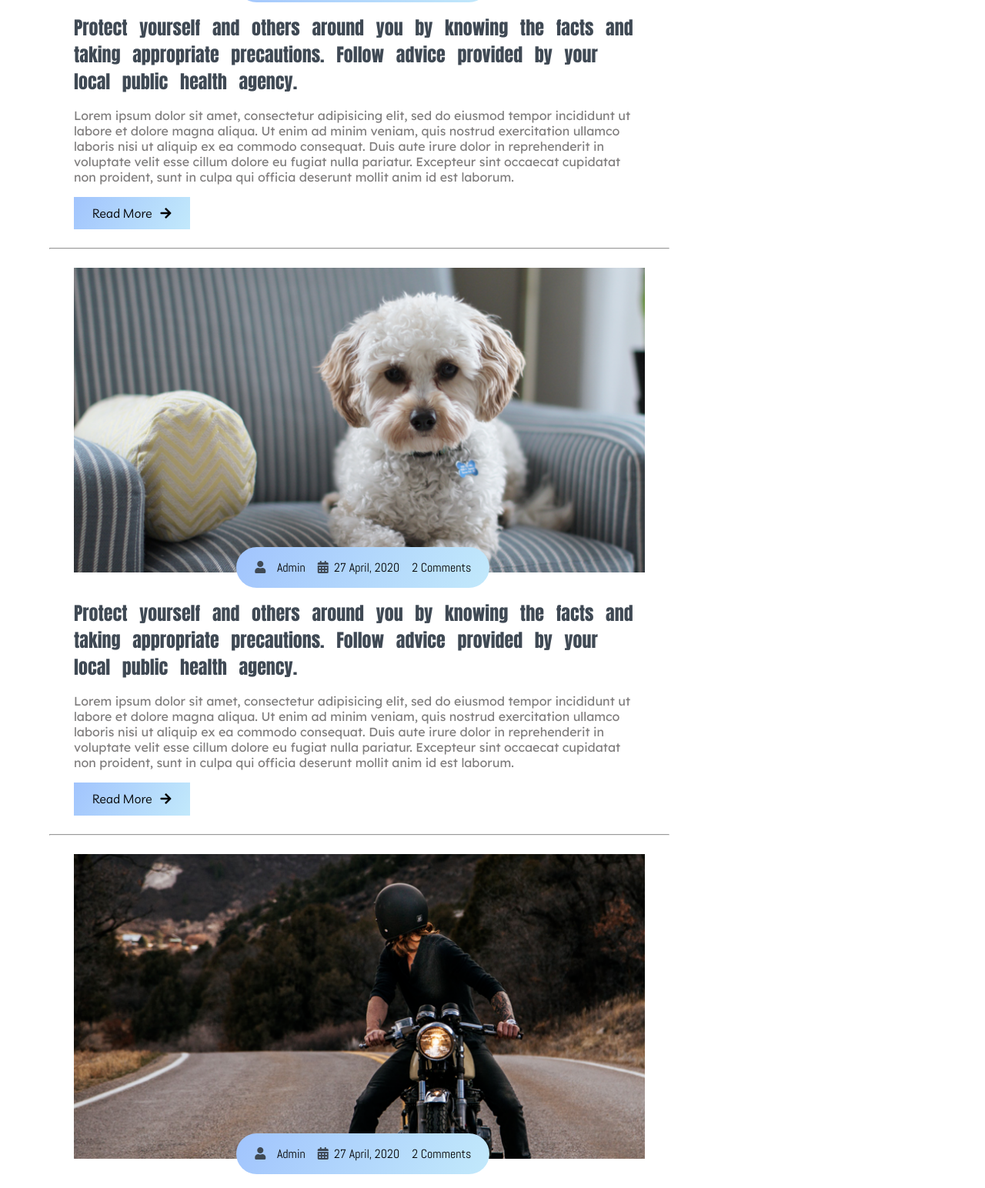
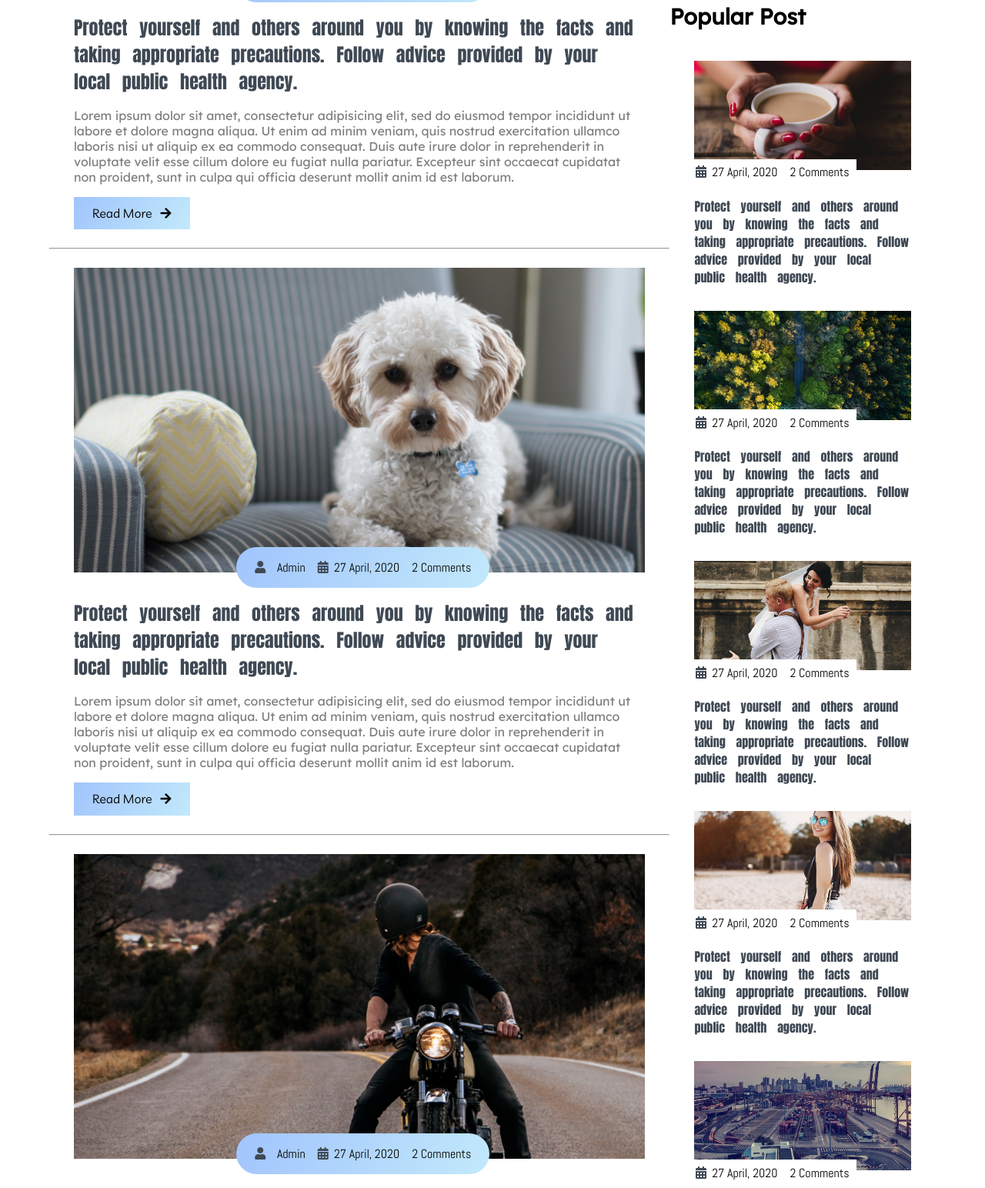
Before and after one commit to itskhanarif/Blog-Website, a plain HTML site: page index.html in a window 1280 px wide. Shown: the part 2189-3733 px from the top of the page at 77% size. Drawn offline with Linux system fonts and the light colour scheme.

Commit message:
popular post of side bar of main content completed

```diff
--- a/css/style.css
+++ b/css/style.css
@@ -311,6 +311,21 @@ p{
               color: black;
             }
             /* ************Catagory End*********** */
+            /* ***************Popular Post Start*************** */
+            .site-content .main-content-side-bar .popular-post{
+              margin-top: 8rem;
+            }
+            .site-content .main-content-side-bar .popular-post .post-info{
+              background: white!important;
+              padding: 0.4rem 0.1rem!important;
+              bottom: 0!important;
+              left: 1.5rem!important;
+              border-radius: 0!important;
+            }
+            .site-content .main-content-side-bar .popular-post .post-content .post-title a{
+              font-size: 1rem;
+            }
+            /* ***************Popular Post End*************** */
       /* *************Main Site Content Side Bar End************** */
 
 /* **********Main Site Section End********** */
--- a/index.html
+++ b/index.html
@@ -267,7 +267,84 @@
               </li>
             </ul>
           </div>
-
+          <div class="popular-post">
+            <h2>Popular Post</h2>
+            <div class="post-content">
+              <div class="post-image">
+                <div>
+                  <img src="./images/popular-post/m-blog-1.jpg" class="img" alt="popular-post-1">
+                </div>
+                <div class="post-info flex-row">
+                  <span><i class="fas fa-calendar-alt text-gray"></i>&nbsp;&nbsp;27 April, 2020</span>
+                  <span>2 Comments</span>
+                </div>
+              </div>
+              <div class="post-title">
+                <a href="#">Protect yourself and others around you by knowing the facts and taking appropriate
+                   precautions. Follow advice provided by your local public health agency.</a>
+              </div>
+            </div>
+            <div class="post-content">
+              <div class="post-image">
+                <div>
+                  <img src="./images/popular-post/m-blog-2.jpg" class="img" alt="popular-post-2">
+                </div>
+                <div class="post-info flex-row">
+                  <span><i class="fas fa-calendar-alt text-gray"></i>&nbsp;&nbsp;27 April, 2020</span>
+                  <span>2 Comments</span>
+                </div>
+              </div>
+              <div class="post-title">
+                <a href="#">Protect yourself and others around you by knowing the facts and taking appropriate
+                   precautions. Follow advice provided by your local public health agency.</a>
+              </div>
+            </div>
+            <div class="post-content">
+              <div class="post-image">
+                <div>
+                  <img src="./images/popular-post/m-blog-3.jpg" class="img" alt="popular-post-3">
+                </div>
+                <div class="post-info flex-row">
+                  <span><i class="fas fa-calendar-alt text-gray"></i>&nbsp;&nbsp;27 April, 2020</span>
+                  <span>2 Comments</span>
+                </div>
+              </div>
+              <div class="post-title">
+                <a href="#">Protect yourself and others around you by knowing the facts and taking appropriate
+                   precautions. Follow advice provided by your local public health agency.</a>
+              </div>
+            </div>
+            <div class="post-content">
+              <div class="post-image">
+                <div>
+                  <img src="./images/popular-post/m-blog-4.jpg" class="img" alt="popular-post-4">
+                </div>
+                <div class="post-info flex-row">
+                  <span><i class="fas fa-calendar-alt text-gray"></i>&nbsp;&nbsp;27 April, 2020</span>
+                  <span>2 Comments</span>
+                </div>
+              </div>
+              <div class="post-title">
+                <a href="#">Protect yourself and others around you by knowing the facts and taking appropriate
+                   precautions. Follow advice provided by your local public health agency.</a>
+              </div>
+            </div>
+            <div class="post-content">
+              <div class="post-image">
+                <div>
+                  <img src="./images/popular-post/m-blog-5.jpg" class="img" alt="popular-post-5">
+                </div>
+                <div class="post-info flex-row">
+                  <span><i class="fas fa-calendar-alt text-gray"></i>&nbsp;&nbsp;27 April, 2020</span>
+                  <span>2 Comments</span>
+                </div>
+              </div>
+              <div class="post-title">
+                <a href="#">Protect yourself and others around you by knowing the facts and taking appropriate
+                   precautions. Follow advice provided by your local public health agency.</a>
+              </div>
+            </div>
+          </div>
         </aside>
       </div>
     </section>
```
